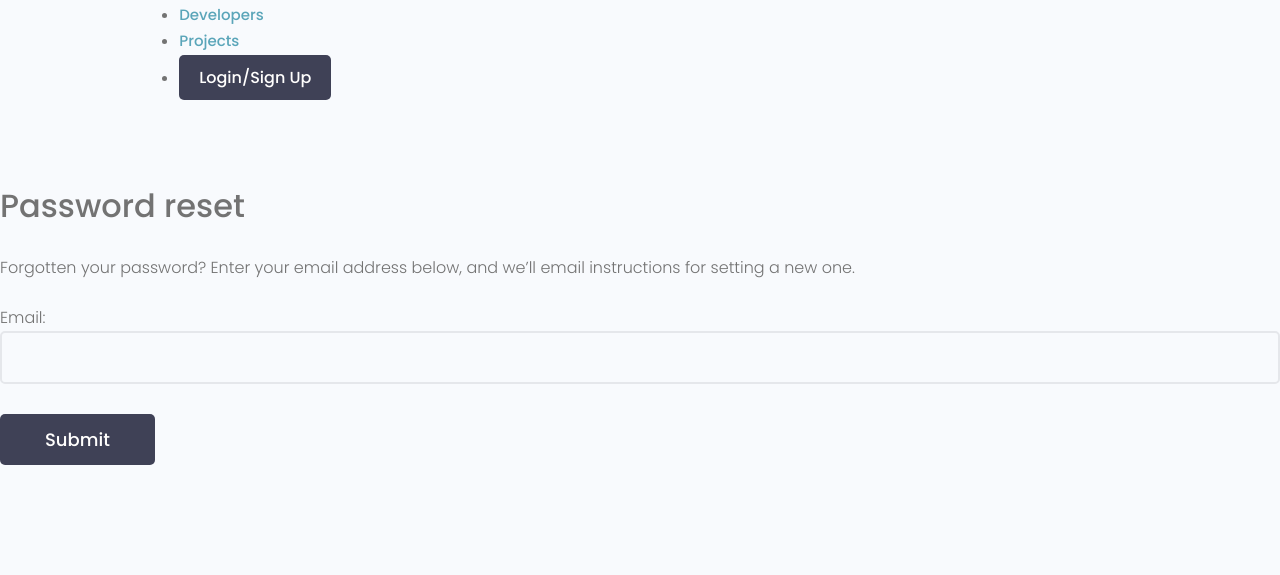
After one commit to shobhit7390/devsearch, a Django app: page /reset_password/ in a window 1280 px wide. The commit adds this page. Shown: the part 332-907 px from the top of the page. Run offline with Django 4.2, Linux system fonts and the light colour scheme; some libraries are stand-ins or nearby versions.

Commit message:
Forget Password functionality

```diff
--- a/devsearch/urls.py
+++ b/devsearch/urls.py
@@ -3,12 +3,22 @@ from django.urls import path, include
 
 from django.conf import settings
 from django.conf.urls.static import static
+from django.contrib.auth import views as auth_views
 
 urlpatterns = [
     path('admin/', admin.site.urls),
     path('projects/', include('projects.urls')),
     path('', include('users.urls')),
+
+    path('reset_password/', auth_views.PasswordResetView.as_view(template_name="reset_password.html"), name='reset_password'),
+
+    path('reset_password_sent/', auth_views.PasswordResetDoneView.as_view(template_name="reset_password_sent.html"), name='password_reset_done'),
+
+    path('reset/<uidb64>/<token>/', auth_views.PasswordResetConfirmView.as_view(template_name="reset.html"), name='password_reset_confirm'),
+
+    path('reset_password_complete/', auth_views.PasswordResetCompleteView.as_view(template_name="reset_password_complete.html"), name='password_reset_complete'),
 ]
+
 
 urlpatterns+=static(settings.MEDIA_URL, document_root=settings.MEDIA_ROOT)
 urlpatterns+=static(settings.STATIC_URL, document_root=settings.STATIC_ROOT)
--- /dev/null
+++ b/templates/reset_password.html
@@ -0,0 +1,51 @@
+{% extends 'main.html' %}
+
+{% block content %}
+
+<style>
+
+input[type='text'],
+input[type='email'],
+input[type='password']{
+  min-width: 24rem;
+  width: 100%;
+  padding: 1.2rem 1.5rem;
+  border-radius: 0.5rem;
+  border: 2px solid var(--color-light);
+  transition: all 0.3s ease-in-out;
+  background-color: var(--color-bg);
+}
+
+input[type='text']:focus,
+input[type='email']:focus,
+input[type='password']:focus,
+input[type='text']:active,
+input[type='email']:active,
+input[type='password']:active{
+  outline: none;
+  border: 2px solid var(--color-main);
+}
+
+
+</style>
+
+
+<main class="formPage my-xl">
+    <div class="content-box">
+        <div class="formWrapper">
+            <h3>Password reset</h3>
+            <br>
+            <p>Forgotten your password? Enter your email address below, and we’ll email instructions for setting a new one.</p>
+            <br>
+
+            <form class="form" method="POST">
+                {% csrf_token %}
+                {{form.as_p}}
+                <input class="btn btn--sub btn--lg  my-md" type="submit" value="Submit" />
+            </form>
+        </div>
+    </div>
+</main>
+
+
+{% endblock content %}
--- a/users/templates/users/login_register.html
+++ b/users/templates/users/login_register.html
@@ -90,7 +90,7 @@
 
             <div class="auth__actions">
               <input class="btn btn--sub btn--lg" type="submit" value="Log In" />
-              <a href="forgetpassword.html">Forget Password?</a>
+              <a href="{% url 'reset_password' %}">Forget Password?</a>
             </div>
           </form>
           <div class="auth__alternative">
```
Also changed, not shown: templates/reset.html (added, +51 -0 lines), templates/reset_password_complete.html (added, +21 -0 lines), templates/reset_password_sent.html (added, +21 -0 lines), db.sqlite3.
